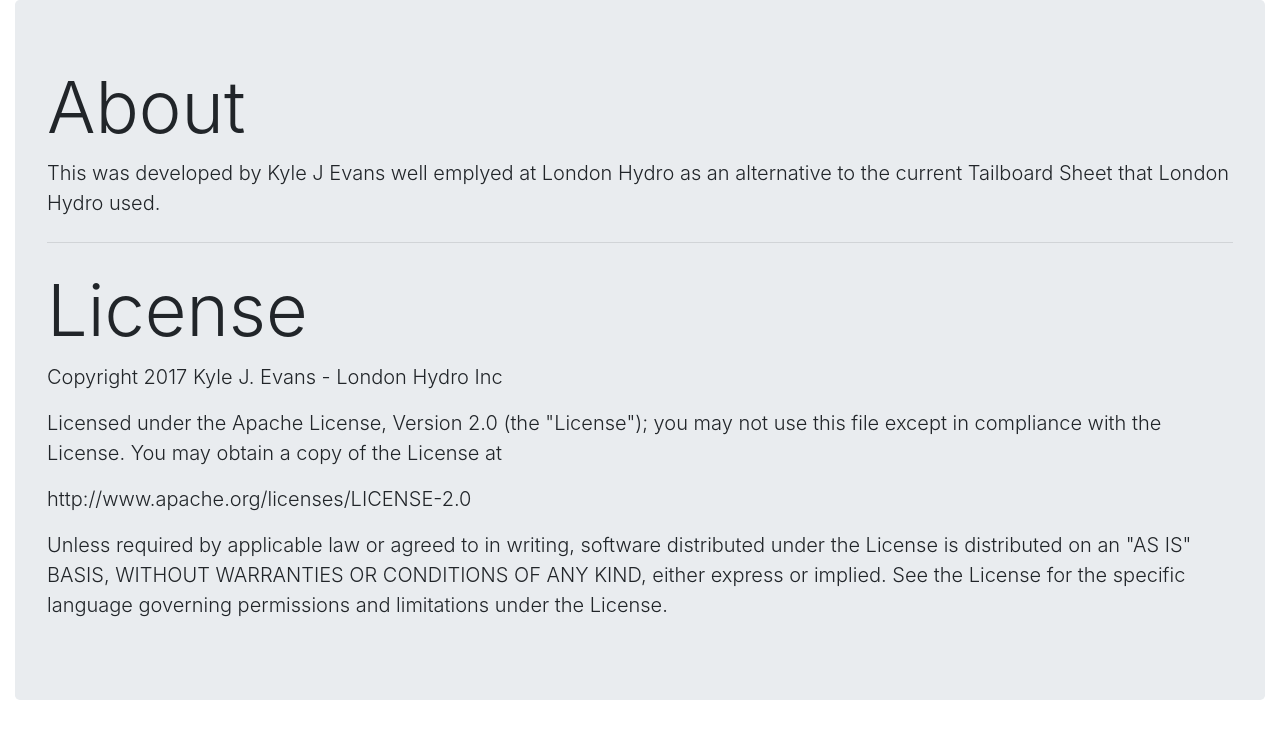
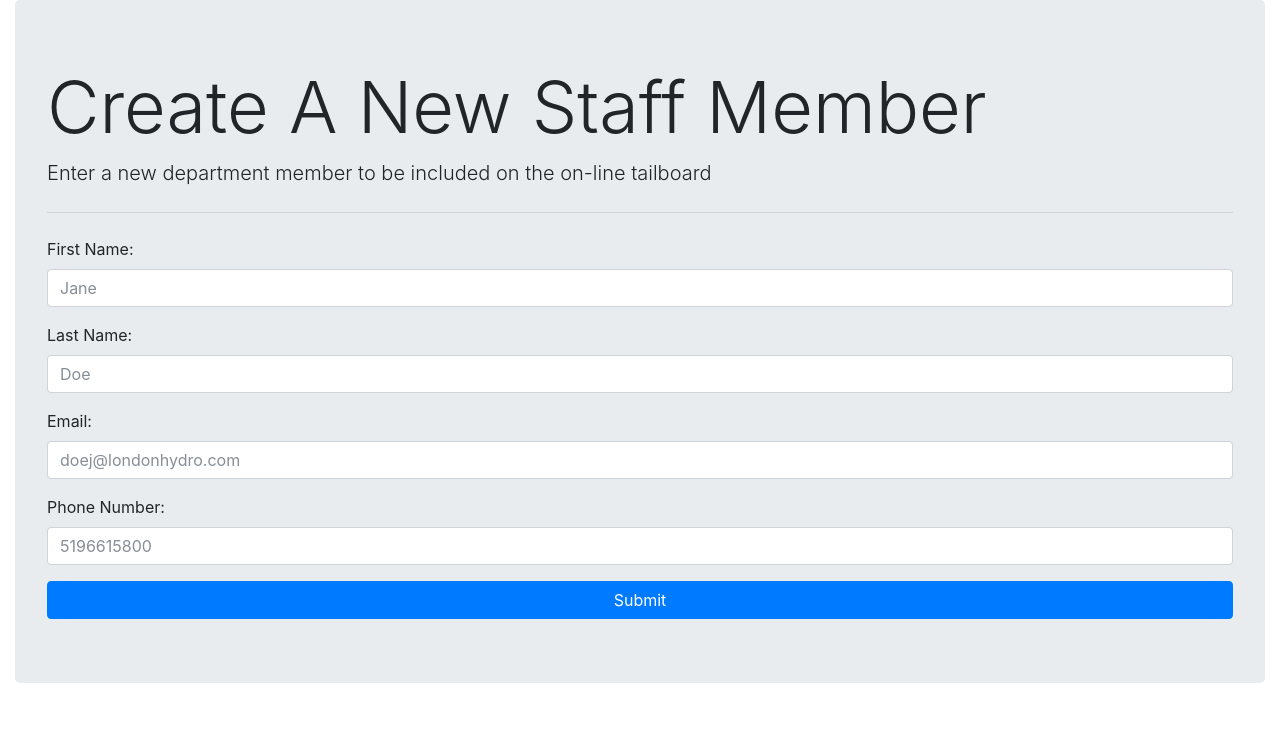
Before and after one commit to kevans05/Deimos, a Flask app: template project/templates/staffNew.html in a window 1280 px wide. Shown: the part 56-800 px from the top of the page. Run offline with Flask 2, Linux system fonts and the light colour scheme; the template is opened without the code that fills it, so the values that code supplies are empty; some libraries are stand-ins or nearby versions.

Commit message:
almost back to phobos

```diff
--- a/Deimos.py
+++ b/Deimos.py
@@ -1,4 +1,4 @@
 from project import app
 
 if __name__ == "__main__":
-    app.run(debug=True)
+    app.run(debug=True, host= '0.0.0.0')
--- a/project/templates/base.html
+++ b/project/templates/base.html
@@ -34,7 +34,7 @@
                             Staff
                         </a>
                         <div class="dropdown-menu" aria-labelledby="navbarDropdownMenuStaff">
-                            <a class="dropdown-item" href="#">New Staff</a>
+                            <a class="dropdown-item" href="{{ url_for('newStaff') }}">New Staff</a>
                             <a class="dropdown-item" href="#">Remove Staff</a>
                             <a class="dropdown-item" href="#">Edit Staff</a>
                         </div>
--- a/project/templates/staffNew.html
+++ b/project/templates/staffNew.html
@@ -2,28 +2,28 @@
 {% block content %}
 <div class="container-fluid">
     <div class="jumbotron">
-      <h1 class="display-3">About</h1>
-      <p class="lead">This was developed by Kyle J Evans well emplyed at London Hydro as an alternative to the current Tailboard Sheet that London Hydro used.</p>
-      <hr class="my-4">
-      <h1 Class="display-3">License</h1>
-      <p class="lead">
-        Copyright 2017 Kyle J. Evans - London Hydro Inc
-      </p>
-      <p class="lead">
-        Licensed under the Apache License, Version 2.0 (the "License");
-        you may not use this file except in compliance with the License.
-        You may obtain a copy of the License at
-      </p>
-      <p class="lead">
-         http://www.apache.org/licenses/LICENSE-2.0
-      </p>
-      <p class="lead">
-        Unless required by applicable law or agreed to in writing, software
-        distributed under the License is distributed on an "AS IS" BASIS,
-        WITHOUT WARRANTIES OR CONDITIONS OF ANY KIND, either express or implied.
-        See the License for the specific language governing permissions and
-        limitations under the License.
-      </p>
+        <h1 class="display-3">Create A New Staff Member</h1>
+        <p class="lead">Enter a new department member to be included on the on-line tailboard</p>
+        <hr class="my-4">
+            <form action="{{ url_for('handleNewStaff') }}" method="post">
+                <div class="form-group">
+                    <label for="inputFirstName">First Name:</label>
+                    <input type="text" class="form-control" id="inputFirstName" name="inputFirstName" aria-describedby="fistName" placeholder="Jane" required>
+                 </div>
+                <div class="form-group">
+                    <label for="inputLastName">Last Name:</label>
+                    <input type="text" class="form-control" id="inputLastName" name="inputLastName" aria-describedby="lastName" placeholder="Doe" required>
+                </div>
+                <div class="form-group">
+                    <label for="inputEmail">Email:</label>
+                    <input type="email" class="form-control" id="inputEmail" name="inputEmail" aria-describedby="email" placeholder="doej@londonhydro.com" required>
+                </div>
+                <div class="form-group">
+                    <label for="inputPhoneNumber">Phone Number:</label>
+                    <input type="tel" class="form-control" id="inputPhoneNumber" name="inputPhoneNumber" aria-describedby="phoneNumber" placeholder="5196615800" required>
+                </div>
+                <button type="submit" class="btn btn-primary" style="width: 100%">Submit</button>
+            </form>
     </div>
 </div>
 {% endblock %}
```
Also changed, not shown: project/views.py (+16 -1 lines).
